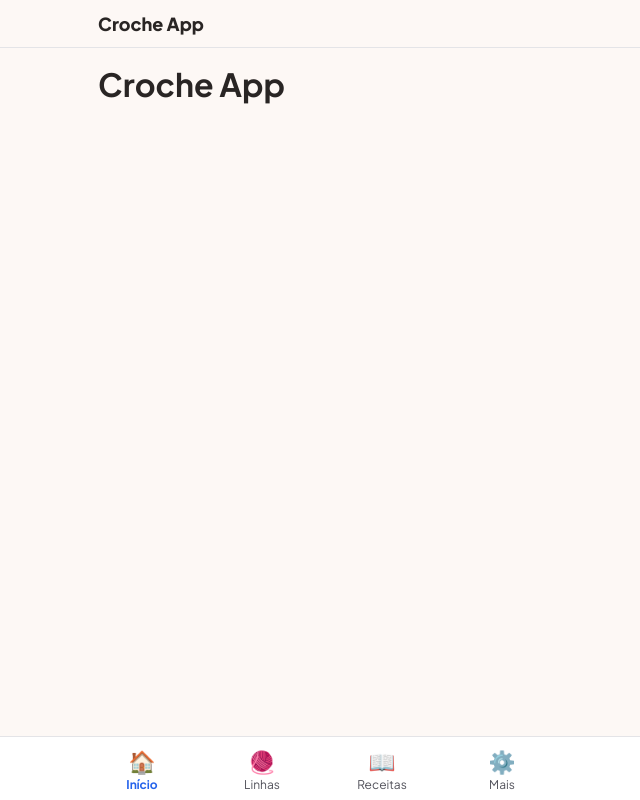
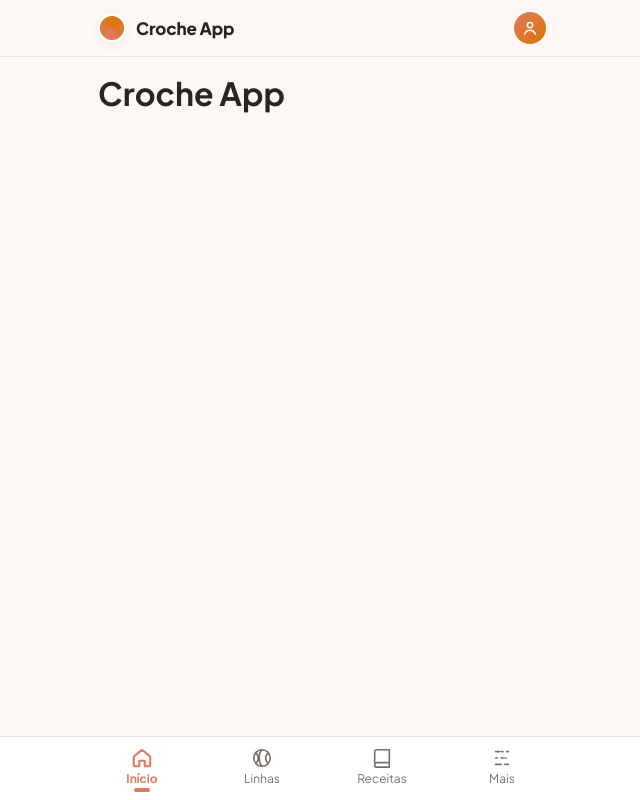
Before and after one commit to GrinaldoBispo/croche-app, a Next.js app: page / in a window 1280 px wide. Shown: the whole page, without its empty margins (318-958 px from the left). Built offline with nearby package versions, Linux system fonts and the light colour scheme; no server answers.

Commit message:
style: header glass + nav SVG sem emoji (passo 2)

```diff
--- a/src/components/nav.tsx
+++ b/src/components/nav.tsx
@@ -4,11 +4,29 @@ import { useEffect, useState } from "react";
 
 const PUBLICAS = ["/login", "/register"];
 
+function Icon({ d, ativo }: { d: string; ativo: boolean }) {
+  return (
+    <svg
+      width="22"
+      height="22"
+      viewBox="0 0 24 24"
+      fill="none"
+      stroke="currentColor"
+      strokeWidth={ativo ? 2.2 : 1.8}
+      strokeLinecap="round"
+      strokeLinejoin="round"
+      aria-hidden="true"
+    >
+      <path d={d} />
+    </svg>
+  );
+}
+
 const TABS = [
-  { href: "/", label: "Início", icon: "🏠" },
-  { href: "/linhas", label: "Linhas", icon: "🧶" },
-  { href: "/receitas", label: "Receitas", icon: "📖" },
-  { href: "/mais", label: "Mais", icon: "⚙️" },
+  { href: "/", label: "Início", d: "M3 10.5 12 3l9 7.5V20a1 1 0 0 1-1 1h-5v-6h-6v6H4a1 1 0 0 1-1-1Z" },
+  { href: "/linhas", label: "Linhas", d: "M12 3a9 9 0 1 0 9 9M12 3a9 9 0 0 1 9 9M12 3c-4 4-4 14 0 18M5 6.5C9 9 9 15 5 17.5M19 6.5C15 9 15 15 19 17.5" },
+  { href: "/receitas", label: "Receitas", d: "M4 19.5A2.5 2.5 0 0 1 6.5 17H20V3H6.5A2.5 2.5 0 0 0 4 5.5ZM4 19.5A2.5 2.5 0 0 0 6.5 22H20v-5" },
+  { href: "/mais", label: "Mais", d: "M5 5h4M11 5h2M17 5h2M5 12h2M11 12h4M17 12h0M5 19h6M15 19h4" },
 ];
 
 export default function Nav() {
@@ -27,35 +45,108 @@ export default function Nav() {
 
   return (
     <>
-      <header style={{ borderBottom: "1px solid #e4e4e7" }}>
-        <div style={{ maxWidth: 480, margin: "0 auto", padding: "12px 16px", display: "flex", alignItems: "center" }}>
-          <a href="/" style={{ fontWeight: 800, textDecoration: "none", color: "inherit", fontSize: 18 }}>Croche App</a>
-          {papel === "admin" && (
-            <span style={{ marginLeft: "auto", fontSize: 12, background: "#f4f4f5", borderRadius: 999, padding: "4px 10px" }}>admin</span>
-          )}
+      <header
+        style={{
+          position: "sticky",
+          top: 0,
+          zIndex: 20,
+          background: "rgba(253,248,245,0.85)",
+          backdropFilter: "blur(12px)",
+          WebkitBackdropFilter: "blur(12px)",
+          borderBottom: "1px solid var(--border)",
+        }}
+      >
+        <div style={{ maxWidth: 480, margin: "0 auto", padding: "12px 16px", display: "flex", alignItems: "center", gap: 10 }}>
+          <span
+            aria-hidden="true"
+            style={{
+              width: 28,
+              height: 28,
+              borderRadius: "50%",
+              flexShrink: 0,
+              background: "conic-gradient(from 200deg, var(--primary), var(--accent), var(--primary))",
+              border: "2px solid #fff",
+              boxShadow: "var(--shadow)",
+            }}
+          />
+          <a href="/" style={{ fontWeight: 800, textDecoration: "none", color: "var(--text)", fontSize: 17, letterSpacing: "-0.01em" }}>
+            Croche App
+          </a>
+          <span style={{ marginLeft: "auto", display: "flex", alignItems: "center", gap: 8 }}>
+            <span
+              aria-hidden="true"
+              style={{
+                width: 32,
+                height: 32,
+                borderRadius: "50%",
+                display: "inline-flex",
+                alignItems: "center",
+                justifyContent: "center",
+                background: "linear-gradient(135deg, var(--primary), var(--accent))",
+                color: "#fff",
+              }}
+            >
+              <svg width="18" height="18" viewBox="0 0 24 24" fill="none" stroke="currentColor" strokeWidth="2" strokeLinecap="round">
+                <circle cx="12" cy="8" r="3.5" />
+                <path d="M5 20c1.5-3.5 4-5 7-5s5.5 1.5 7 5" />
+              </svg>
+            </span>
+            {papel && (
+              <span className={papel === "admin" ? "badge badge-primary" : "badge"}>
+                {papel === "admin" ? "admin" : "artesã"}
+              </span>
+            )}
+          </span>
         </div>
       </header>
       <nav
         style={{
-          position: "fixed", bottom: 0, left: 0, right: 0, background: "#fff",
-          borderTop: "1px solid #e4e4e7", paddingBottom: "env(safe-area-inset-bottom)",
+          position: "fixed",
+          bottom: 0,
+          left: 0,
+          right: 0,
+          background: "rgba(255,255,255,0.92)",
+          backdropFilter: "blur(12px)",
+          WebkitBackdropFilter: "blur(12px)",
+          borderTop: "1px solid var(--border)",
+          paddingBottom: "env(safe-area-inset-bottom)",
+          zIndex: 20,
         }}
       >
         <div style={{ maxWidth: 480, margin: "0 auto", display: "flex" }}>
           {TABS.map((t) => {
-            const ativo = path === t.href;
+            const ativo = path === t.href || (t.href === "/receitas" && path.startsWith("/receitas")) || (t.href === "/linhas" && path.startsWith("/linhas"));
             return (
               <a
                 key={t.href}
                 href={t.href}
+                aria-current={ativo ? "page" : undefined}
                 style={{
-                  flex: 1, display: "flex", flexDirection: "column", alignItems: "center", gap: 2,
-                  padding: "10px 0 8px", minHeight: 60, textDecoration: "none",
-                  color: ativo ? "#2563eb" : "#52525b", fontWeight: ativo ? 700 : 400, fontSize: 12,
+                  flex: 1,
+                  display: "flex",
+                  flexDirection: "column",
+                  alignItems: "center",
+                  gap: 2,
+                  padding: "10px 0 8px",
+                  minHeight: 60,
+                  textDecoration: "none",
+                  color: ativo ? "var(--primary)" : "var(--muted)",
+                  fontWeight: ativo ? 700 : 400,
+                  fontSize: 12,
                 }}
               >
-                <span style={{ fontSize: 22 }}>{t.icon}</span>
+                <Icon d={t.d} ativo={ativo} />
                 {t.label}
+                <span
+                  aria-hidden="true"
+                  style={{
+                    width: 16,
+                    height: 4,
+                    borderRadius: 999,
+                    background: "var(--primary)",
+                    opacity: ativo ? 1 : 0,
+                  }}
+                />
               </a>
             );
           })}
```
